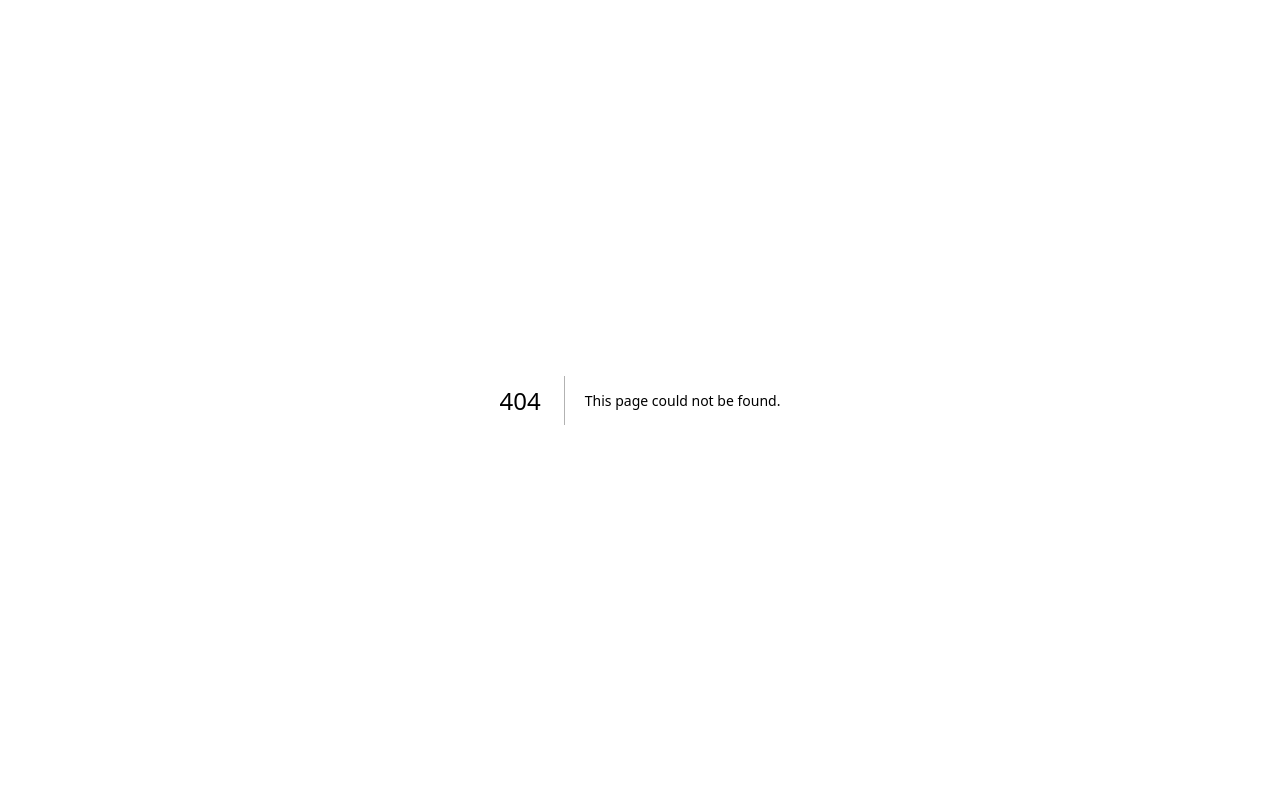
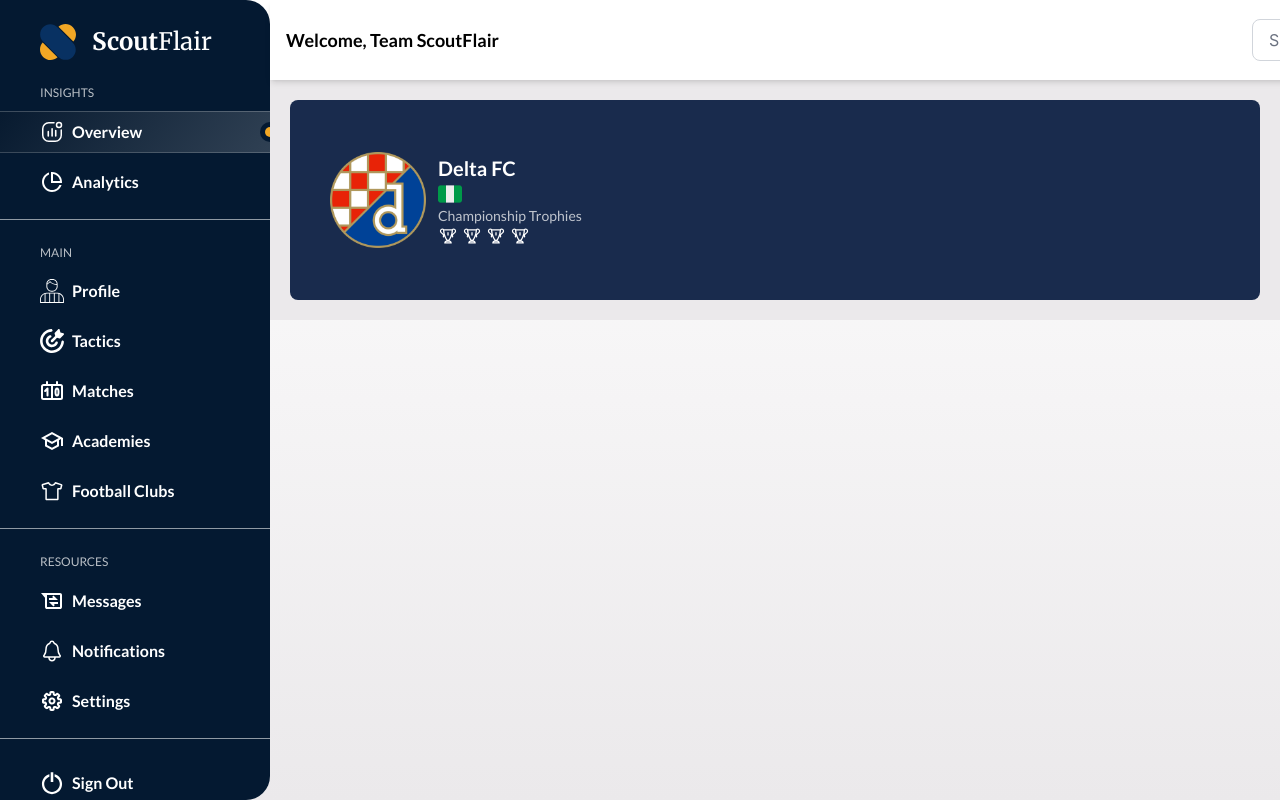
Before and after one commit to Tinalexman/Scoutflair-Port, a Next.js app: page /dashboard/player/tactics in a window 1280 px wide. Before the commit this address had no page. Built offline with nearby package versions, Linux system fonts and the light colour scheme.

Commit message:
Tactics in progress

```diff
--- /dev/null
+++ b/src/app/dashboard/player/tactics/page.tsx
@@ -0,0 +1,10 @@
+import Tactics from "@/src/components/dashboard/player/tactics/Tactics";
+import { Metadata } from "next";
+
+export const metadata : Metadata = {
+    title: "Player Tactics"
+}
+
+export default function PlayerTacticsPage() {
+    return <Tactics />
+}
--- a/src/components/dashboard/player/profile/ProfilePage.tsx
+++ b/src/components/dashboard/player/profile/ProfilePage.tsx
@@ -39,7 +39,7 @@ const ProfilePage = () => {
       ];
 
   return (
-    <>
+    <div className='flex flex-col'>
       <div className="bg-slate-900 text-white w-full flex items-center gap-20 h-[200px] rounded-lg px-5">
         <div className="flex items-center flex-row gap-4">
           <Image className="w-[124px] h-[124px]" src={PlayerImg} alt={""} />
@@ -138,32 +138,32 @@ const ProfilePage = () => {
 
       <div className="mt-5 px-5 py-6 w-[100%] bg-white flex flex-col gap-4 rounded-xl">
         <div className="flex items-center justify-between">
-          <span className="rounded-2xl border border-[#D1D1D1] w-[230px] h-[180px] py-3 pl-2 flex flex-col justify-between">
-            <h5 className="font-lato font-extrabold text-[20px] leading-[30px] text-black">
+          <span className="text-black rounded-2xl border border-[#D1D1D1] w-[230px] h-[180px] py-3 pl-2 flex flex-col justify-between">
+            <h5 className="font-lato font-extrabold text-[20px] leading-[30px]">
               Goals Scored
             </h5>
             <h1 className="font-lato font-normal text-[48px] leading-[57px]">
               67
             </h1>
           </span>
-          <span className="rounded-2xl border border-[#D1D1D1] w-[230px] h-[180px] py-3 pl-2 flex flex-col justify-between">
-            <h5 className="font-lato font-extrabold text-[20px] leading-[30px] text-black">
+          <span className="text-black rounded-2xl border border-[#D1D1D1] w-[230px] h-[180px] py-3 pl-2 flex flex-col justify-between">
+            <h5 className="font-lato font-extrabold text-[20px] leading-[30px]">
               Total Shots
             </h5>
             <h1 className="font-lato font-normal text-[48px] leading-[57px]">
               99
             </h1>
           </span>
-          <span className="rounded-2xl border border-[#D1D1D1] w-[230px] h-[180px] py-3 pl-2 flex flex-col justify-between">
-            <h5 className="font-lato font-extrabold text-[20px] leading-[30px] text-black">
+          <span className="text-black rounded-2xl border border-[#D1D1D1] w-[230px] h-[180px] py-3 pl-2 flex flex-col justify-between">
+            <h5 className="font-lato font-extrabold text-[20px] leading-[30px]">
               Hat-tricks
             </h5>
             <h1 className="font-lato font-normal text-[48px] leading-[57px]">
               07
             </h1>
           </span>
-          <span className="rounded-2xl border border-[#D1D1D1] w-[230px] h-[180px] py-3 pl-2 flex flex-col justify-between">
-            <h5 className="font-lato font-extrabold text-[20px] leading-[30px] text-black">
+          <span className="text-black rounded-2xl border border-[#D1D1D1] w-[230px] h-[180px] py-3 pl-2 flex flex-col justify-between">
+            <h5 className="font-lato font-extrabold text-[20px] leading-[30px]">
               Free Kick Goals
             </h5>
             <h1 className="font-lato font-normal text-[48px] leading-[57px]">
@@ -173,32 +173,32 @@ const ProfilePage = () => {
         </div>
 
         <div className="flex items-center justify-between">
-          <span className="rounded-2xl border border-[#D1D1D1] w-[230px] h-[180px] py-3 pl-2 flex flex-col justify-between">
-            <h5 className="font-lato font-extrabold text-[20px] leading-[30px] text-black">
+          <span className="text-black rounded-2xl border border-[#D1D1D1] w-[230px] h-[180px] py-3 pl-2 flex flex-col justify-between">
+            <h5 className="font-lato font-extrabold text-[20px] leading-[30px]">
               Minutes Played
             </h5>
             <h1 className="font-lato font-normal text-[48px] leading-[57px]">
               4500
             </h1>
           </span>
-          <span className="rounded-2xl border border-[#D1D1D1] w-[230px] h-[180px] py-3 pl-2 flex flex-col justify-between">
-            <h5 className="font-lato font-extrabold text-[20px] leading-[30px] text-black">
+          <span className="text-black rounded-2xl border border-[#D1D1D1] w-[230px] h-[180px] py-3 pl-2 flex flex-col justify-between">
+            <h5 className="font-lato font-extrabold text-[20px] leading-[30px]">
               Shot Accuracy
             </h5>
             <h1 className="font-lato font-normal text-[48px] leading-[57px]">
               72%
             </h1>
           </span>
-          <span className="rounded-2xl border border-[#D1D1D1] w-[230px] h-[180px] py-3 pl-2 flex flex-col justify-between">
-            <h5 className="font-lato font-extrabold text-[20px] leading-[30px] text-black">
+          <span className="text-black rounded-2xl border border-[#D1D1D1] w-[230px] h-[180px] py-3 pl-2 flex flex-col justify-between">
+            <h5 className="font-lato font-extrabold text-[20px] leading-[30px]">
               Penalty Goals
             </h5>
             <h1 className="font-lato font-normal text-[48px] leading-[57px]">
               12
             </h1>
           </span>
-          <span className="rounded-2xl border border-[#D1D1D1] w-[230px] h-[180px] py-3 pl-2 flex flex-col justify-between">
-            <h5 className="font-lato font-extrabold text-[20px] leading-[30px] text-black">
+          <span className="text-black rounded-2xl border border-[#D1D1D1] w-[230px] h-[180px] py-3 pl-2 flex flex-col justify-between">
+            <h5 className="font-lato font-extrabold text-[20px] leading-[30px]">
               Conversion Rate
             </h5>
             <h1 className="font-lato font-normal text-[48px] leading-[57px]">
@@ -209,7 +209,7 @@ const ProfilePage = () => {
       </div>
 
       <div className="mt-5 px-3 py-6 w-[100%] bg-white rounded-xl">
-        <h2 className="font-lato font-bold text-[20px] leading-[23px] mb-2">
+        <h2 className="font-lato font-bold text-[20px] leading-[23px] mb-2 text-black">
           Highlights
         </h2>
         <div className="flex justify-end">
@@ -238,7 +238,7 @@ const ProfilePage = () => {
         <BackButton />
         <NextButton />
       </div>
-    </>
+    </div>
   );
 };
 
--- /dev/null
+++ b/src/components/dashboard/player/tactics/Details.tsx
@@ -0,0 +1,78 @@
+"use client";
+
+import { StaticImageData } from "next/image";
+import React, { useState } from "react";
+
+import Image from "next/image";
+import Flag from "@/assets/twemoji_flag-nigeria.png";
+import Logo from "@/public/dashboard/player/dinamo-zagreb-1.png";
+
+import { LiaTrophySolid } from "react-icons/lia";
+
+interface iDetail {
+  logo: string | StaticImageData;
+  name: string;
+  flag: string | StaticImageData;
+  trophies: number;
+  formation: string;
+  setPiece: string;
+  winRate: number;
+  manager: string;
+  players: number;
+  goalsScored: number;
+  lossRates: number;
+  goalsConceeded: number;
+}
+
+const Details = () => {
+  const [detail, setDetail] = useState<iDetail>({
+    logo: Logo,
+    name: "Delta FC",
+    flag: Flag,
+    trophies: 4,
+    formation: "4-4-3",
+    setPiece: "Penalty",
+    winRate: 62.65,
+    manager: "Joshua Fayomi",
+    players: 50,
+    goalsScored: 65,
+    lossRates: 37.35,
+    goalsConceeded: 35,
+  });
+
+  return (
+    <div className="bg-primary bg-opacity-[96] text-white w-full flex items-center justify-between px-10 h-[200px] rounded-lg">
+      <div className="w-fit flex items-center gap-3">
+        <Image
+          src={detail.logo}
+          alt="logo"
+          className="size-24 object-cover"
+          width={96}
+          height={96}
+        />
+        <div className="flex flex-col justify-between items-start">
+          <h2 className="text-white text-xl font-bold">{detail.name}</h2>
+          <Image
+            src={detail.flag}
+            alt="logo"
+            className="size-6"
+            width={24}
+            height={24}
+          />
+          <p className="text-sm text-white text-opacity-[0.72]">
+            Championship Trophies
+          </p>
+          <div className="flex gap-1 items-center w-fit">
+            {Array(detail.trophies)
+              .fill(0)
+              .map((_, i) => (
+                <LiaTrophySolid className="text-white" size={"20px"}/>
+              ))}
+          </div>
+        </div>
+      </div>
+    </div>
+  );
+};
+
+export default Details;
--- /dev/null
+++ b/src/components/dashboard/player/tactics/Tactics.tsx
@@ -0,0 +1,14 @@
+import React from 'react'
+import Details from './Details'
+
+const Tactics = () => {
+  return (
+    <div className='flex flex-col gap-5 font-lato w-full h-full'>
+
+    <Details />
+
+    </div>
+  )
+}
+
+export default Tactics
--- a/src/components/reusable/HightlightCard.tsx
+++ b/src/components/reusable/HightlightCard.tsx
@@ -10,8 +10,8 @@ interface HighlightCardProps {
 
 const HighlightCard: React.FC<HighlightCardProps> = ({ videoSrc, profileSrc, uploaderName, uploadDate }) => {
   return (
-    <div className="rounded-xl border border-[#D1D1D1] w-[310px] h-[395px] shadow-md">
-      <Image src={videoSrc} alt="Video" className="w-[305px]" />
+    <div className="rounded-xl border border-[#D1D1D1] w-[310px] h-[380px] shadow-md">
+      <Image src={videoSrc} alt="Video" className="w-full" />
       <div className="px-4 pt-2 flex justify-between items-center">
         <div className="flex gap-2 items-center">
           <Image src={profileSrc} className="w-[48px] h-[48px]" alt="Profile" />
```
